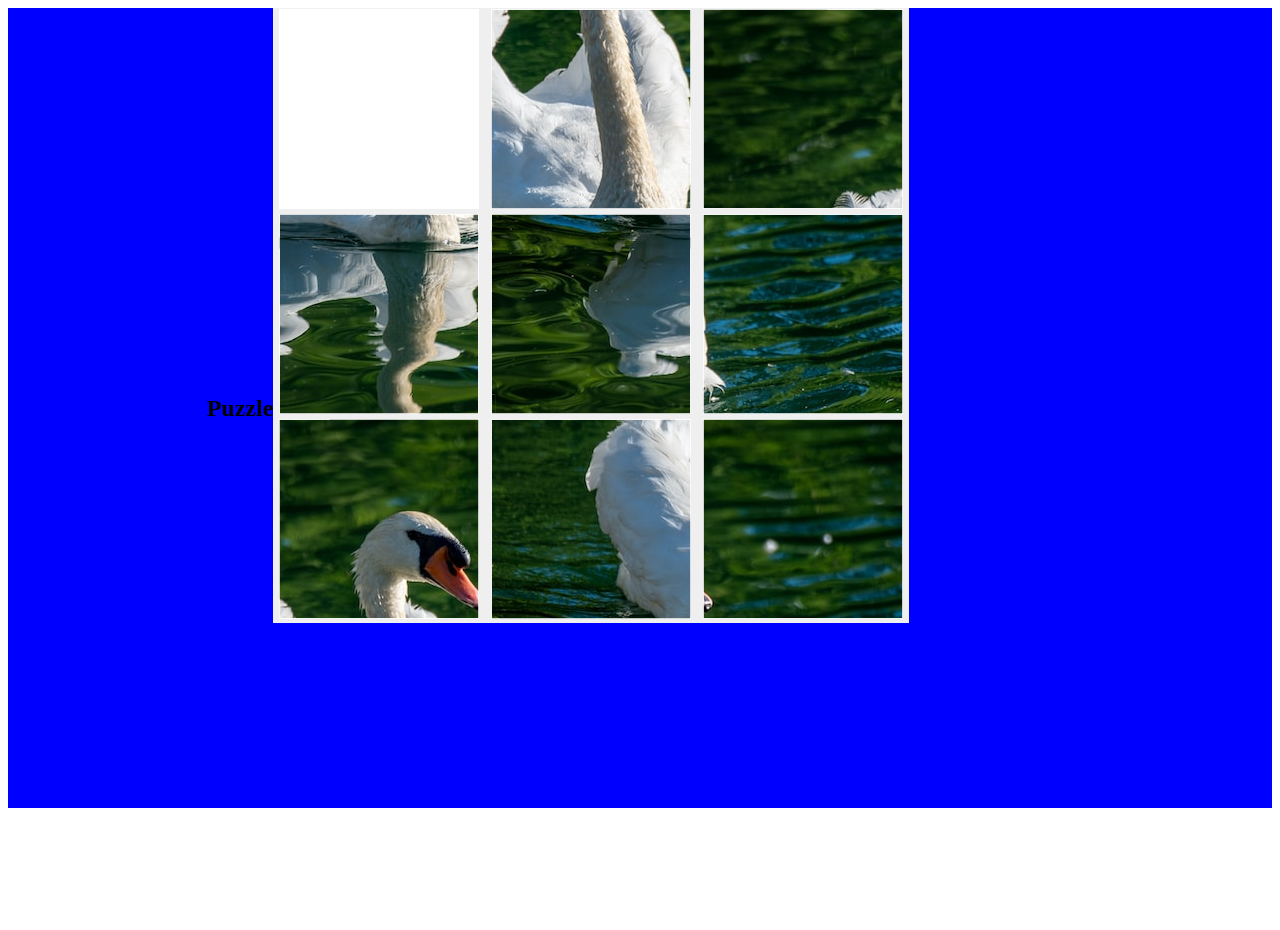
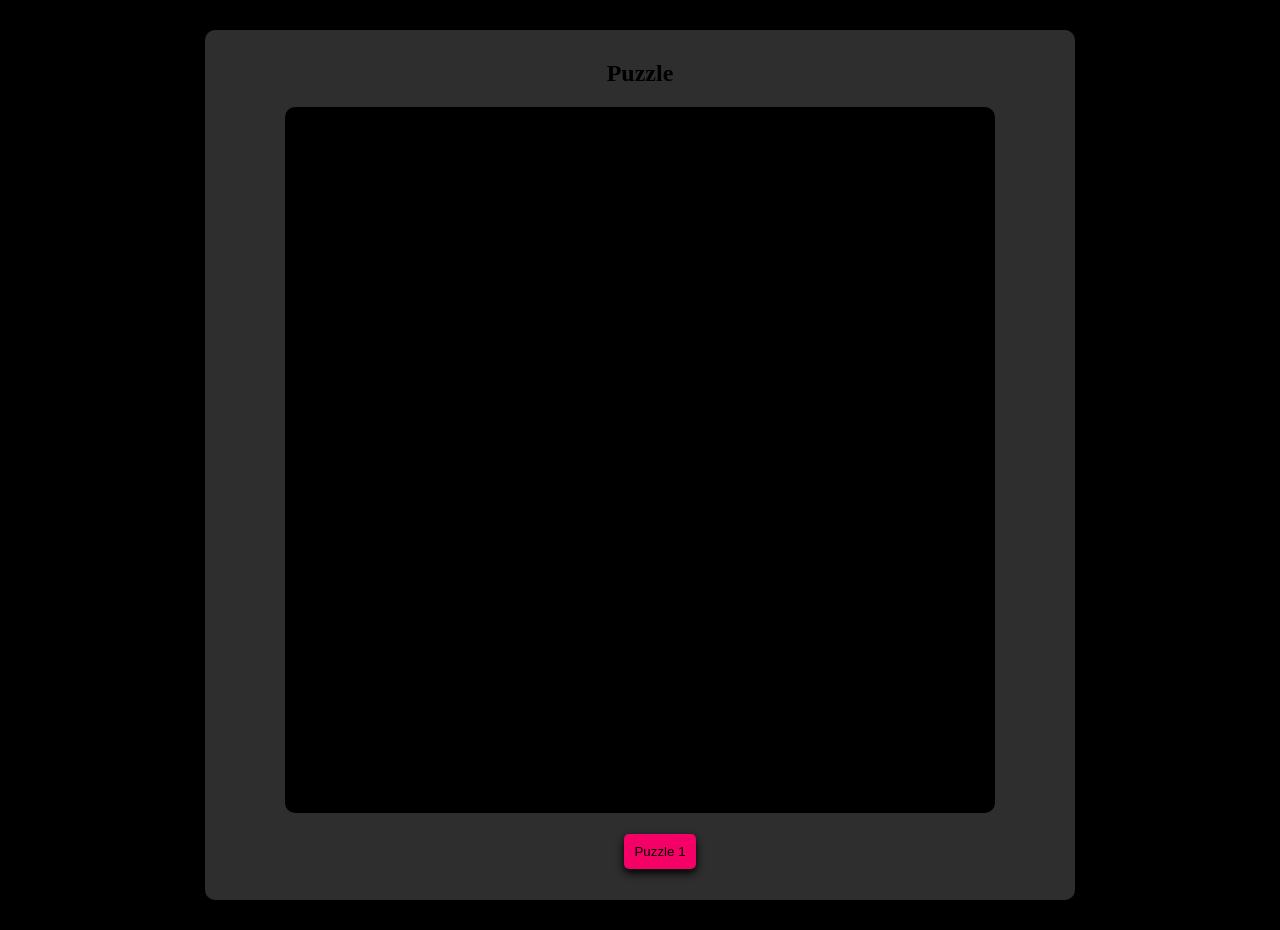
Before and after one commit to winter9F/winter-slide-puzzle, a React (Vite) app: page / in a window 1280 px wide. Before the commit the page ends 816 px from the top, so only its background shows below. Built offline with nearby package versions, Linux system fonts and the light colour scheme.

Commit message:
Update 8

```diff
--- a/src/App.css
+++ b/src/App.css
@@ -1,19 +1,74 @@
+html,
+body {
+    height: 100%;
+    margin: 0;
+}
+
 .container {
     display: flex;
-    flex-direction: row;
+    align-items: center;
     justify-content: center;
+    flex-grow: 1;
+    min-height: 100vh;
+
+    background-color: rgb(0, 0, 0);
+}
+
+.content {
+    display: flex;
+    flex-direction: column;
     align-items: center;
-    background-color: blue;
+    justify-content: center;
+    height: 850px;
+    width: 850px;
+    margin: 30px;
+    border: 10px solid rgb(46, 46, 46);
+    border-radius: 10px;
+    background-color: rgb(46, 46, 46);
 }
 
 .puzzleBox {
-    height: 800px;
-    width: 800px;
+    display: inline-flex;
+    flex-wrap: wrap;
+    flex-direction: row;
+
+    justify-content: center;
+    gap: 0;
+    height: 670px;
+    width: 670px;
+    border: 10px solid black;
+    border-radius: 10px;
+    padding: 10px;
+    background-color: black;
+
+
+
 }
 
-button {
+.nav {
+    border: 0;
+    box-shadow: 0px 4px 8px;
+    border-radius: 5px;
+    padding: 10px;
+    margin: 5px;
+    background-color: rgb(245, 0, 102);
+    transition: background-color .2s;
+
+}
+
+.nav:hover {
+    background-color: rgb(255, 255, 255);
+
+}
+
+.tile-button {
+
     border: 0px;
+    outline: none;
+    margin: 5px;
+    padding: 5px;
     cursor: pointer;
+    appearance: none;
 }
 
 
--- a/src/App.jsx
+++ b/src/App.jsx
@@ -12,6 +12,8 @@ function App() {
   const [newPuzzle, setPuzzle] = useState([...puzzle])
   const [emptyTileIndex, setEmptyTileIndex] = useState(() => puzzle.indexOf("/src/assets/PuzzlePieces/P1-9-blank.jpg"));
   const [isSolvedTrue, setIsSolved] = useState(false);
+  const [isPuzzleVisible, setIsPuzzleVisible] = useState(false);
+
 
   useEffect(() => {
     const isSolved = (newPuzzle, solution) => {
@@ -35,6 +37,19 @@ function App() {
     }
   }
 
+  function handleShuffle(currentPuzzle) {
+    currentPuzzle = [...currentPuzzle];
+    let updatedPuzzle = [];
+
+    while (currentPuzzle.length) {
+      const indexNum = Math.floor(Math.random() * currentPuzzle.length);
+      updatedPuzzle.push(currentPuzzle.splice(indexNum, 1)[0]);
+    };
+    let newEmptyTileIndex = updatedPuzzle.indexOf("/src/assets/PuzzlePieces/P1-9-blank.jpg");
+    setPuzzle(updatedPuzzle);
+    setEmptyTileIndex(newEmptyTileIndex);
+  }
+
 
   const canMoveTile = (index) => {
     const emptyRowIndex = Math.floor(emptyTileIndex / 3);
@@ -54,24 +69,37 @@ function App() {
 
 
     <section className='container'>
+      <div className='content'>
+        <div>
           <h1>Puzzle</h1>
-
+        </div>
         <div className="puzzleBox">
-        <div className="">
-
-        </div>
           {isSolvedTrue ? (
             <button>YOU WIN</button>
-        ) : (
+          ) : isPuzzleVisible && (
             newPuzzle.map((tile, index) =>
+              <div>
                 <button
                   key={index}
-              className="tile"
+                  className="tile tile-button"
                   onClick={() => handleTileClick(index)}
                 ><img src={tile} alt="" /></button>
+              </div>
             )
           )}
+        </div>
+        <menu>
 
+          {!isPuzzleVisible ? (
+            <button className='nav' onClick={() => setIsPuzzleVisible(!isPuzzleVisible)}> Puzzle 1
+            </button>
+          ) : (
+            <>
+              <button className='nav' onClick={() => handleShuffle(newPuzzle)}>Shuffle</button>
+              <button className='nav'>Pick new Puzzle</button>
+            </>
+          )}
+        </menu>
       </div>
 
 
```
Lines whose indentation alone changed are shown as unchanged.
